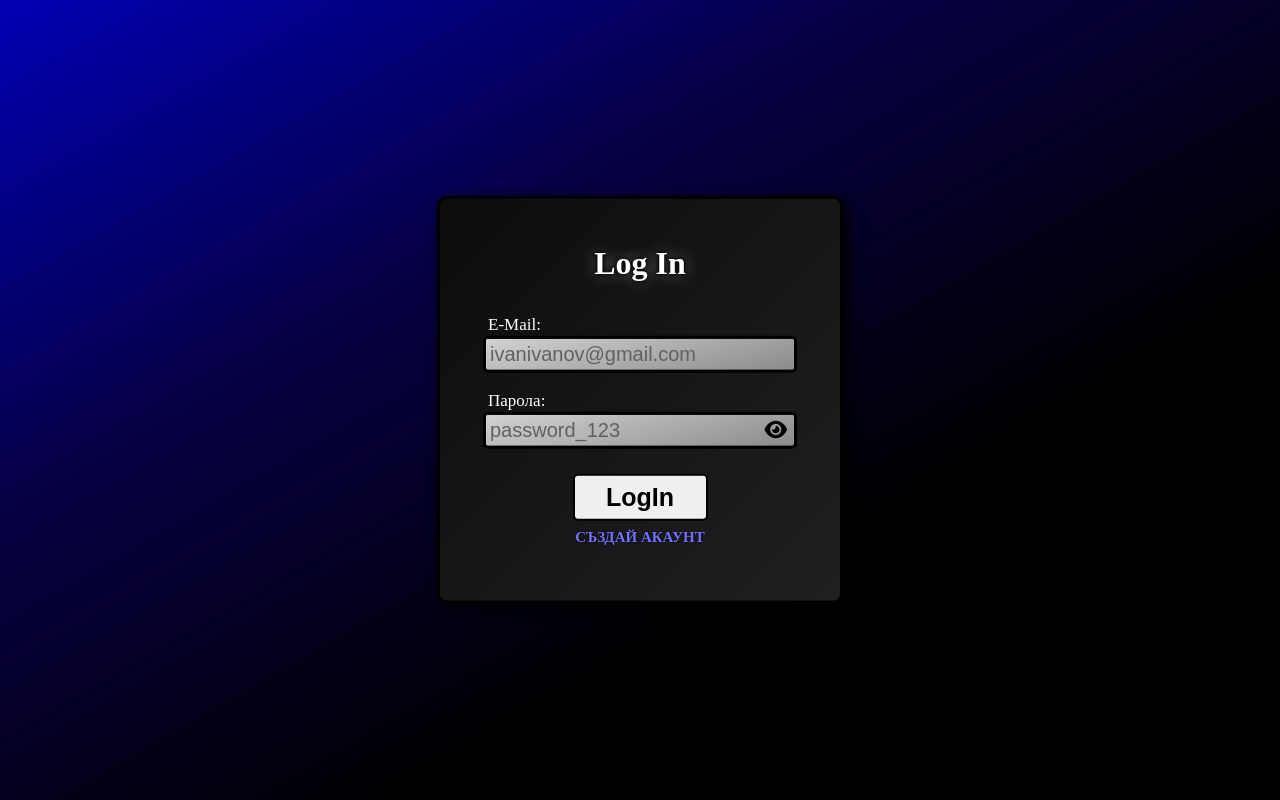
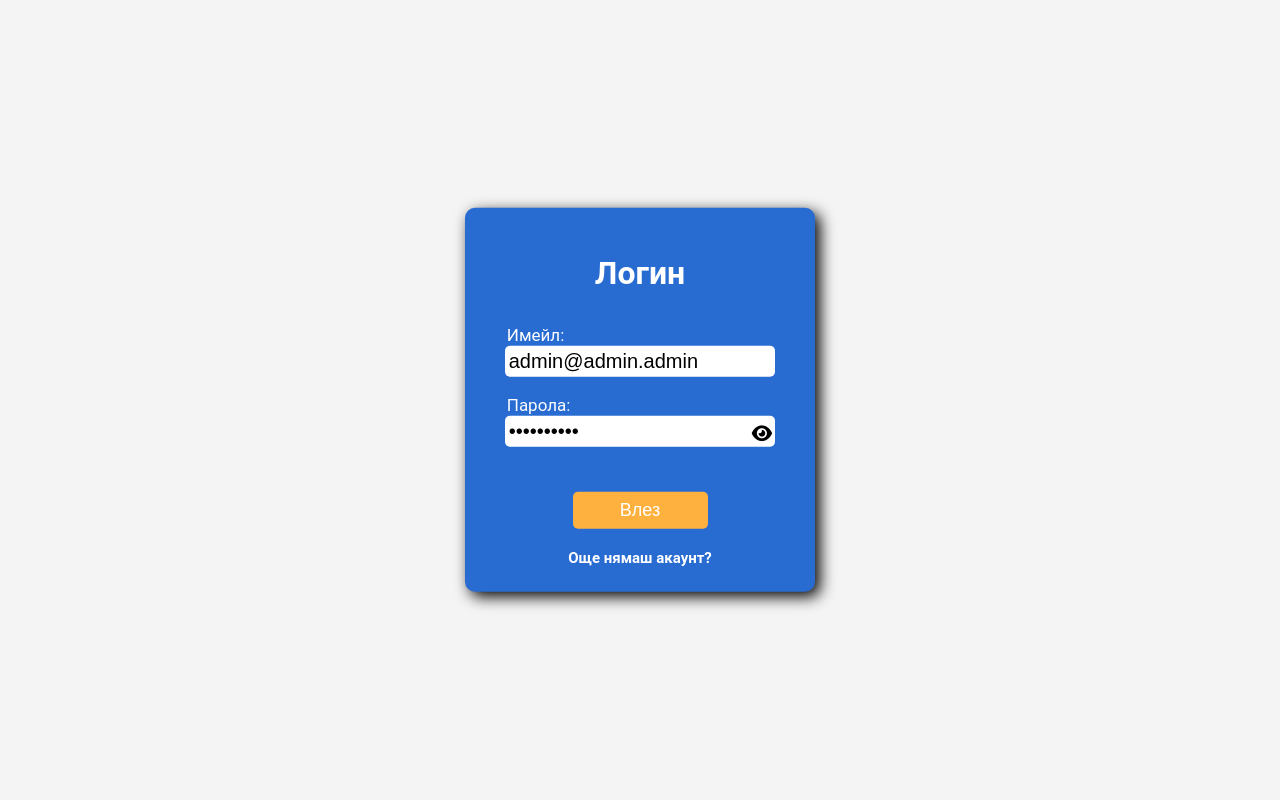
Before and after one commit to DNDonchev20/Summer-Academy-Project, a PHP site: page /akademia/login.html in a window 1280 px wide. Run offline with PHP 8.4, Linux system fonts and the light colour scheme; some libraries are stand-ins or nearby versions.

Commit message:
login - register design

```diff
--- a/css/register.css
+++ b/css/register.css
@@ -6,12 +6,18 @@ html, body{
     position: absolute;
     top: 0;
     left: 0;
+	font-family: 'Roboto', sans-serif;
+}
+
+textarea:focus, input:focus{
+    outline: none;
 }
 
 #main_promoter{
     height: 100vh;
     width: 100vw;
-    background: linear-gradient(150deg, rgb(0, 0, 179), rgb(7, 0, 68), rgb(0, 0, 0), rgb(0, 0, 0))
+	background: #f4f4f4;
+    /*background: linear-gradient(150deg, rgb(0, 0, 179), rgb(7, 0, 68), rgb(0, 0, 0), rgb(0, 0, 0))*/
 }
 
 #container{
@@ -21,14 +27,14 @@ html, body{
     transform: translate(-50%, -50%);
     width: 90%;
     height: fit-content;
-    max-width: 400px;
+    max-width: 350px;
     max-height: 600px;
     border-radius: 10px;
-    border: 3px solid black;
     box-shadow: 5px 5px 15px rgb(0, 0, 0);
     padding-top: 25px;
-    padding-bottom: 55px;
-    background: linear-gradient(135deg, rgb(12, 12, 12), rgb(32, 32, 32));
+    padding-bottom: 25px;
+	background: #286CD2;
+    /*background: linear-gradient(135deg, rgb(12, 12, 12), rgb(32, 32, 32));*/
 }
 
 #container h1{
@@ -37,7 +43,7 @@ html, body{
     transform: translate(-50%, 0px);
     color: white;
     margin-bottom: 15px;
-    text-shadow: 0px 0px 5px black, 0px 0px 5px black, 0px 0px 15px rgba(255, 255, 255, 0.481);
+    /*text-shadow: 0px 0px 5px black, 0px 0px 5px black, 0px 0px 15px rgba(255, 255, 255, 0.481);*/
 }
 
 #container input{
@@ -48,9 +54,9 @@ html, body{
     margin-bottom: 5px;
     padding: 4px;
     font-size: 20px;
+	border: none;
     border-radius: 5px;
-    border: 3px solid black;
-    background: linear-gradient(165deg, rgb(210, 210, 210), rgb(139, 139, 139));
+    //background: linear-gradient(165deg, rgb(210, 210, 210), rgb(139, 139, 139));
 }
 
 #container .inpInfo{
@@ -67,21 +73,23 @@ html, body{
     align-items: center;
     justify-content: center;
     text-align: center;
-    margin-top: 40px;
+    margin-top: 60px;
     display: flex;
     margin-left: auto;
     margin-right: auto;
-    font-size: 25px;
+    font-size: 18px;
     cursor: pointer;
-    border: 2px solid black;
-    font-weight: bold;
+    /*font-weight: bold;*/
+	border: none;
     border-radius: 5px;
-    padding: 7px;
+	background: #FFB140;
+	color: #fff;
+    padding: 8px 10px;
 }
 
 #container button:hover{
-    transition: 0.3s;
-    transform: scale(1.1);
+    transition: 0.2s;
+    transform: scale(1.04);
 }
 
 .error{
@@ -100,7 +108,7 @@ html, body{
     width: fit-content;
     position: absolute;
     font-weight: bolder;
-    font-size: 20px;
+    font-size: 18px;
     right: 0px;
     margin-right: 20%;
     transform: translate(27px, 61.5px);
@@ -121,21 +129,25 @@ html, body{
     border-radius: 10px;
     font-size: 20px;
     font-weight: bold;
-    text-shadow: 0px 0px 3px black, 0px 0px 3px black;
+    /*text-shadow: 0px 0px 3px black, 0px 0px 3px black;*/
     background-color: rgba(75, 75, 75, 0.808);
 }
 
 .link{
-    color: rgb(114, 114, 255);
+    color: #fff;
     font-weight: bold;
     font-size: 15px;
-    margin-top: 8px;
+    margin-top: 20px;
     width: fit-content;
     display: flex;
     margin-left: auto;
     margin-right: auto;
     text-decoration: none;
-    text-shadow: 0px 0px 2px black;
+    /*text-shadow: 0px 0px 2px black;*/
+}
+
+.link:hover {
+	color: #ccc;
 }
 
 
--- a/login.html
+++ b/login.html
@@ -5,22 +5,23 @@
     <meta http-equiv="X-UA-Compatible" content="IE=edge">
     <meta name="viewport" content="width=device-width, initial-scale=1.0">
     <script src="https://kit.fontawesome.com/00db03a8f4.js" crossorigin="anonymous"></script>
+	<link rel="icon" type="image/x-icon" href="./assets/favicon.ico"/>
     <link rel="stylesheet" href="css/register.css">
-    <title>LogIn – +Умения</title>
+    <title>+Умения - Логин</title>
 </head>
 <body>
     <div id="main_promoter">
         <div id="container">
-            <h1>Log In</h1>
-            <p class="inpInfo">E-Mail:</p>
-            <input type="text" id="mail" minlength="4" maxlength="100" placeholder="ivanivanov@gmail.com">
+            <h1>Логин</h1>
+            <p class="inpInfo">Имейл:</p>
+            <input type="text" id="mail" minlength="4" maxlength="100" placeholder="ivanivanov@gmail.com" value="admin@admin.admin">
             <div class="error"></div>
             <div id="showHidePass"><a title="SHOW PASSWORD"><i class="fa-solid fa-eye"></i></a></div>
             <p class="inpInfo">Парола:</p>
-            <input type="password" id="pass" minlength="3" maxlength="30" placeholder="password_123">
+            <input type="password" id="pass" minlength="3" maxlength="30" placeholder="password_123" value="adminadmin">
             <div class="error"></div>
-            <button style="width: 135px;">LogIn</button>
-            <a class="link" href="register.html">СЪЗДАЙ АКАУНТ</a>
+            <button style="width: 135px;">Влез</button>
+            <a class="link" href="register.html">Още нямаш акаунт?</a>
             <div id="generalError" style="display: none;"></div>
         </div>
     </div>
--- a/scripts/login.js
+++ b/scripts/login.js
@@ -30,13 +30,14 @@ document.querySelector("button").addEventListener("click",  () => {
                         throw new Error(response.statusText)
                     })
                     .then(function(response) {
+						console.log(response);
                             data = JSON.parse(response);
-                            if(data.status == "noacc"){
+                            if(data.msg){
                                 document.getElementById("generalError").style.display = "block";
-                                document.getElementById("generalError").innerHTML = "Сгрешен e-mail или парола.";
+                                document.getElementById("generalError").innerHTML = data.msg;
                             }else{
-                                let userKey = data.user_key;
-                                let nameUser = data.user_id;
+                                let nameUser = data.data.user_id;
+                                let userKey = data.data.user_key;
                                 localStorage.setItem("user_id", nameUser);
                                 localStorage.setItem("user_key", userKey);
                                 window.location.href = "./index.html";
```
Also changed, not shown: backend/login.php (+6 -13 lines), catalog.html (+3 -4 lines), index.html (+6 -2 lines), register.html (+9 -5 lines).
